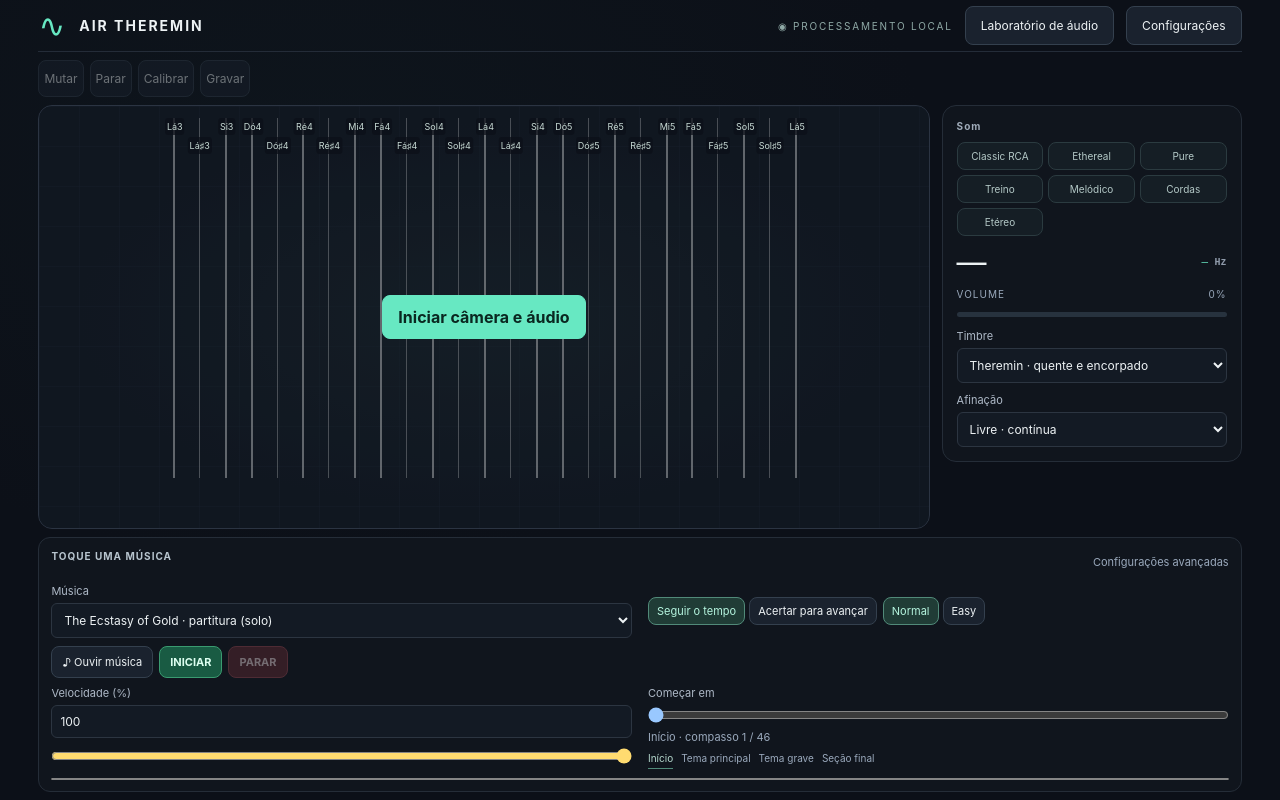
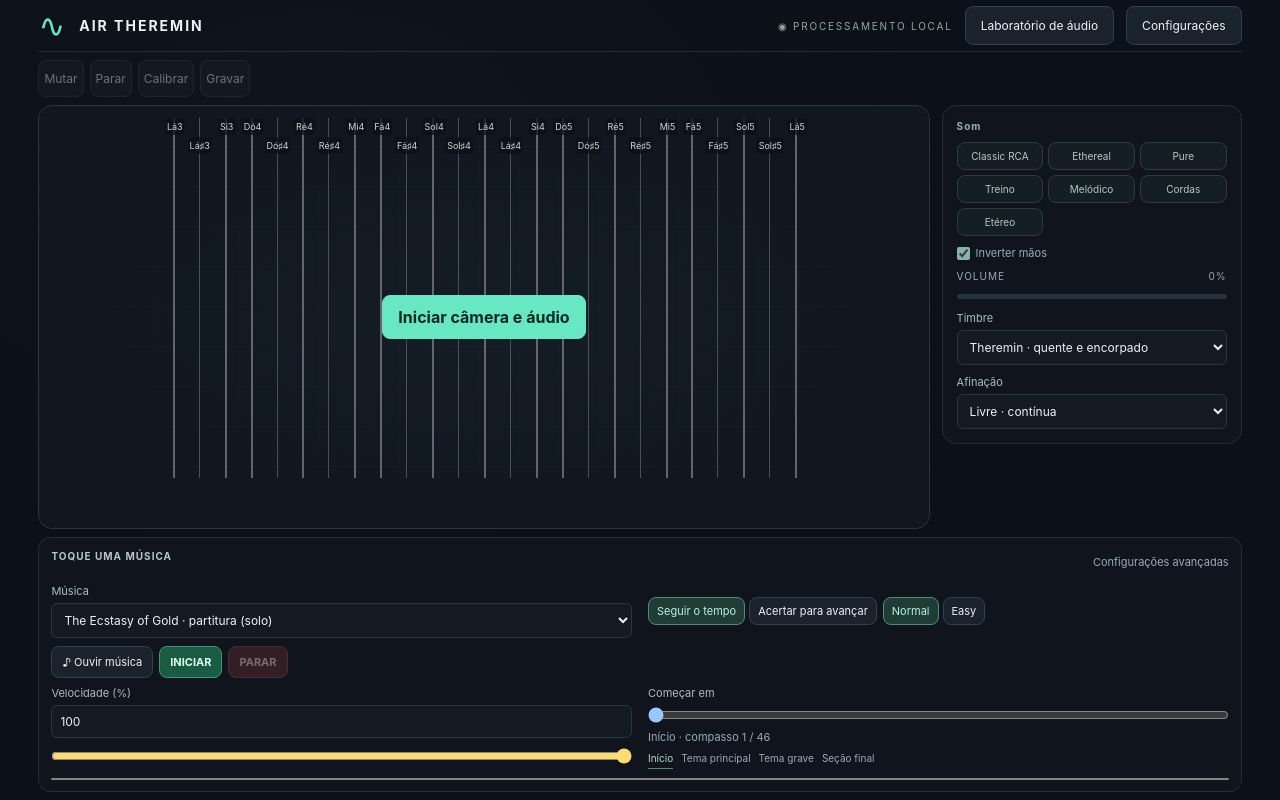
Before and after one commit to RafaBotossi/Theremin, a React (Vite) app: page / in a window 1280 px wide. Built offline with nearby package versions, Linux system fonts and the light colour scheme.

Commit message:
Replace sidebar pitch readout with discreet hand swap

```diff
--- a/src/app/App.tsx
+++ b/src/app/App.tsx
@@ -1,7 +1,6 @@
 import { useEffect, useRef, useState } from "react";
 import { useHandTracking } from "../hooks/useHandTracking";
 import { loadSettings, sanitize, type Settings } from "../types/theremin";
-import { noteName } from "../mapping/gestureMapping";
 import { CalibrationWizard } from "../components/CalibrationWizard";
 import { SettingsPanel } from "../components/SettingsPanel";
 import { NoteGuide } from "../components/NoteGuide";
@@ -321,12 +320,16 @@ export function App() {
               </button>
             ))}
           </div>
-          <div className="note">
-            <span>{running && r.pitch ? noteName(r.frequency) : "—"}</span>
-            <small>
-              {running && r.pitch ? r.frequency.toFixed(1) : "—"} <b>Hz</b>
-            </small>
-          </div>
+          <label className="hand-swap">
+            <input
+              type="checkbox"
+              checked={!settings.pitchLeft}
+              onChange={(e) =>
+                update({ ...settings, pitchLeft: !e.target.checked })
+              }
+            />
+            Inverter mãos
+          </label>
           <div className="volume-label">
             <span>VOLUME</span>
             <span>{Math.round(volume * 100)}%</span>
--- a/src/styles/main.css
+++ b/src/styles/main.css
@@ -1609,3 +1609,23 @@ footer {
     font-size: 10px;
   }
 }
+.instrument-app .console .hand-swap {
+  display: flex;
+  flex-direction: row;
+  align-items: center;
+  gap: 6px;
+  font-size: 11px;
+  color: #9aa9bc;
+  cursor: pointer;
+}
+.hand-swap input {
+  margin: 0;
+  accent-color: #86b5a7;
+}
+@media (max-width: 720px) {
+  .instrument-app .console > .hand-swap {
+    grid-column: 2;
+    grid-row: 2;
+    justify-self: end;
+  }
+}
```
